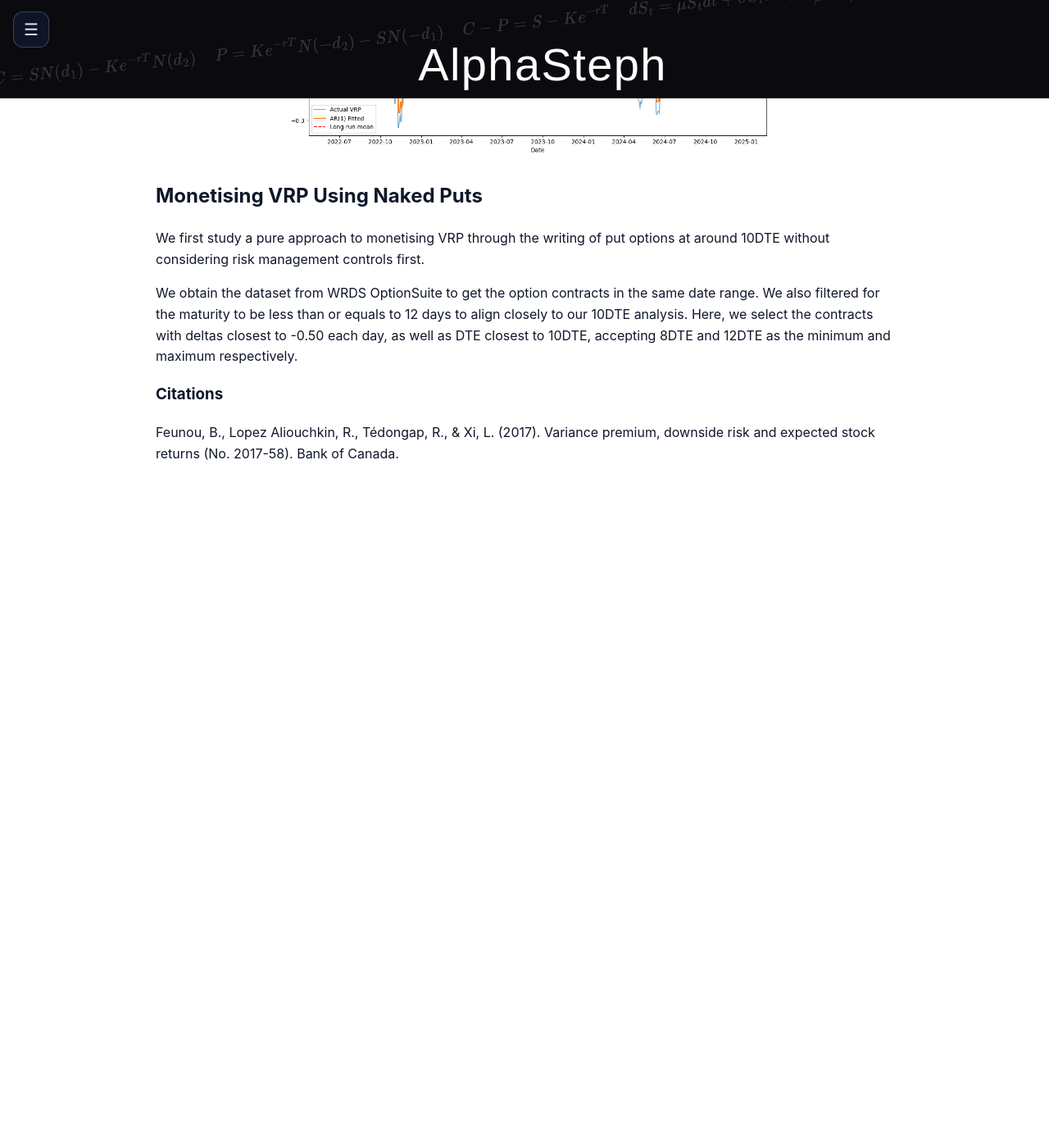
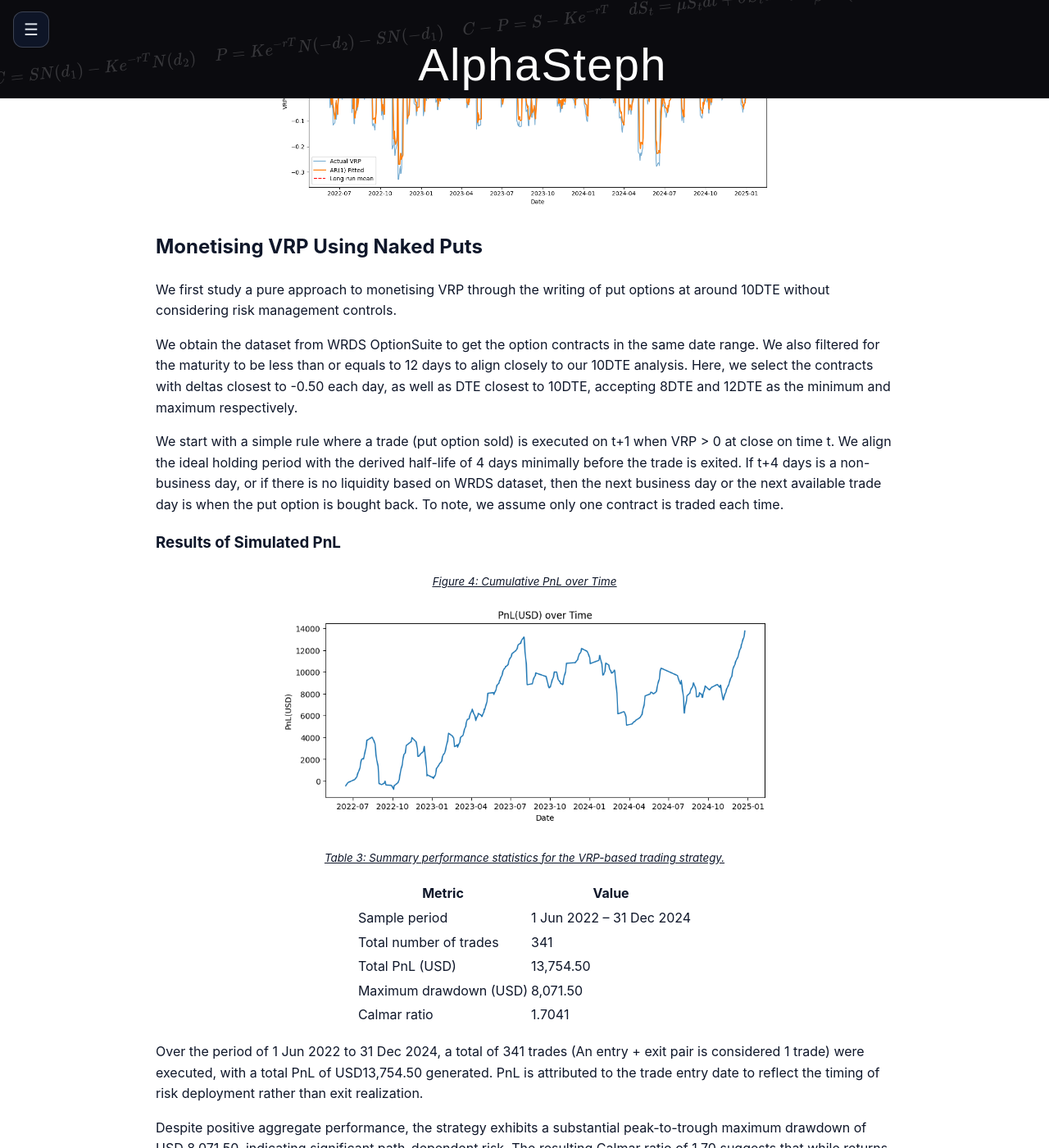
Before and after one commit to sljy1995/StephTheAlpha, a Jekyll site: the page built from _posts/2025-12-25-monetising-vrp-for-aapl.md, in a window 1280 px wide and 1400 px high, scrolled down 3960 px. Shown: the whole window at 82% size. Built offline with Jekyll 4.4.1, drawn with Linux system fonts in a browser that asks for light colours; some web fonts are replaced; before the commit the page ends 4590 px from its top, so only the background shows below that; some of the changed text lies outside the part shown.

Commit message:
Update 2025-12-25-monetising-vrp-for-aapl.md

```diff
--- a/_posts/2025-12-25-monetising-vrp-for-aapl.md
+++ b/_posts/2025-12-25-monetising-vrp-for-aapl.md
@@ -25,6 +25,8 @@ For this study, we anchor our parameters using AAPL put options of ~10DTE (10 Ca
 10DTE options exhibit materially lower gamma exposure than short-dated contracts, reducing gamma-driven PnL variability, and allowing theta decay to remain a more meaningful and systematic contributor to the overall strategy returns.
 
 The date range for the data that we study is between __1 Jun 2022 and 31 Dec 2024__, or what I categorise as __Post-COVID-19 Regime__.
+
+We also make sure to avoid any lookahead biases so that the outcomes are implementable in reality.
 
 ## Derivation of IV, RV and VRP
 
@@ -76,6 +78,12 @@ $$
 {\mathbb{E}\!\left[(X_t - \mu)^2\right]}
 $$
 
+<p align="center">
+    <small><em><u>
+      Table 1: AR(1) estimation results for the VRP series.
+    </u></em></small>
+  </p>
+
 | Lag   | 0 | 1 | 2 | 3 | 4 | 5 | 6 | 7 | 8 | 9 |
 |-------|---|---|---|---|---|---|---|---|---|---|
 | ACF   | 1.0000 | 0.8327 | 0.6529 | 0.4904 | 0.3290 | 0.1834 | 0.0336 | -0.0996 | -0.0797 | -0.0485 |
@@ -151,8 +159,6 @@ $$
 \mu \equiv \mathbb{E}[X_t] = \frac{\alpha}{1-\phi}.
 $$
 
----
-
 ### Half-life of mean reversion
 
 Define the half-life \(h\) as the number of periods it takes for a deviation from the long-run mean to decay by 50%.
@@ -189,9 +195,97 @@ Of note, we should not expect the model to provide forecasts of VRP, as the AR(1
 
 ## Monetising VRP Using Naked Puts
 
-We first study a pure approach to monetising VRP through the writing of put options at around 10DTE without considering risk management controls first.
+We first study a pure approach to monetising VRP through the writing of put options at around 10DTE without considering risk management controls.
 
 We obtain the dataset from WRDS OptionSuite to get the option contracts in the same date range. We also filtered for the maturity to be less than or equals to 12 days to align closely to our 10DTE analysis. Here, we select the contracts with deltas closest to -0.50 each day, as well as DTE closest to 10DTE, accepting 8DTE and 12DTE as the minimum and maximum respectively.
 
+We start with a simple rule where a trade (put option sold) is executed on t+1 when VRP > 0 at close on time t. We align the ideal holding period with the derived half-life of 4 days minimally before the trade is exited. If t+4 days is a non-business day, or if there is no liquidity based on WRDS dataset, then the next business day or the next available trade day is when the put option is bought back. To note, we assume only one contract is traded each time.
+
+### Results of Simulated PnL
+
+<figure>
+    <p align="center">
+    <small><em><u>
+      <u>Figure 4: Cumulative PnL over Time</u>
+    </u></em></small>
+  </p>
+  <p align="center">
+    <img src="/assets/img/pnl.png" alt="Modelled VRP" width="600">
+  </p>
+</figure>
+
+<table align="center">
+  <p align="center">
+    <small><em><u>
+      Table 3: Summary performance statistics for the VRP-based trading strategy.
+    </u></em></small>
+  </p>
+  <thead>
+    <tr>
+      <th>Metric</th>
+      <th>Value</th>
+    </tr>
+  </thead>
+  <tbody>
+    <tr>
+      <td>Sample period</td>
+      <td>1 Jun 2022 – 31 Dec 2024</td>
+    </tr>
+    <tr>
+      <td>Total number of trades</td>
+      <td>341</td>
+    </tr>
+    <tr>
+      <td>Total PnL (USD)</td>
+      <td>13,754.50</td>
+    </tr>
+    <tr>
+      <td>Maximum drawdown (USD)</td>
+      <td>8,071.50</td>
+    </tr>
+    <tr>
+      <td>Calmar ratio</td>
+      <td>1.7041</td>
+    </tr>
+  </tbody>
+</table>
+
+
+Over the period of 1 Jun 2022 to 31 Dec 2024, a total of 341 trades (An entry + exit pair is considered 1 trade) were executed, with a total PnL of USD13,754.50 generated. PnL is attributed to the trade entry date to reflect the timing of risk deployment rather than exit realization.
+
+Despite positive aggregate performance, the strategy exhibits a substantial peak-to-trough maximum drawdown of USD 8,071.50, indicating significant path-dependent risk. The resulting Calmar ratio of 1.70 suggests that while returns are positive, they are achieved with considerable drawdown exposure, highlighting a relatively aggressive risk profile that warrants further risk-management refinement.
+
+Assuming a starting capital of USD50,000, suitable for an entry/intermediate retail trader, as well as an annualised risk-free rate of 3%, the calculated Sharpe ratio and Kelly Criterion are as follows:
+
+<table align="center">
+  <p align="center">
+    <small><em><u>
+      Table 4: Risk-adjusted performance metrics for the VRP-based trading strategy.
+    </u></em></small>
+  </p>
+  <thead>
+    <tr>
+      <th>Metric</th>
+      <th>Value</th>
+    </tr>
+  </thead>
+  <tbody>
+    <tr>
+      <td>Sharpe ratio</td>
+      <td>1.6452</td>
+    </tr>
+    <tr>
+      <td>Kelly fraction</td>
+      <td>0.1828</td>
+    </tr>
+  </tbody>
+</table>
+
+The Sharpe ratio indicates attractive risk-adjusted returns, while the Kelly fraction provides a theoretical upper bound on capital allocation under the assumption of stable return distributions.
+
+## Testing for Regime-resilience
+
+
+
 ### Citations
 Feunou, B., Lopez Aliouchkin, R., Tédongap, R., & Xi, L. (2017). Variance premium, downside risk and expected stock returns (No. 2017-58). Bank of Canada.
```
Also changed, not shown: other parts of _posts/2025-12-25-monetising-vrp-for-aapl.md (+2 -2 lines).
